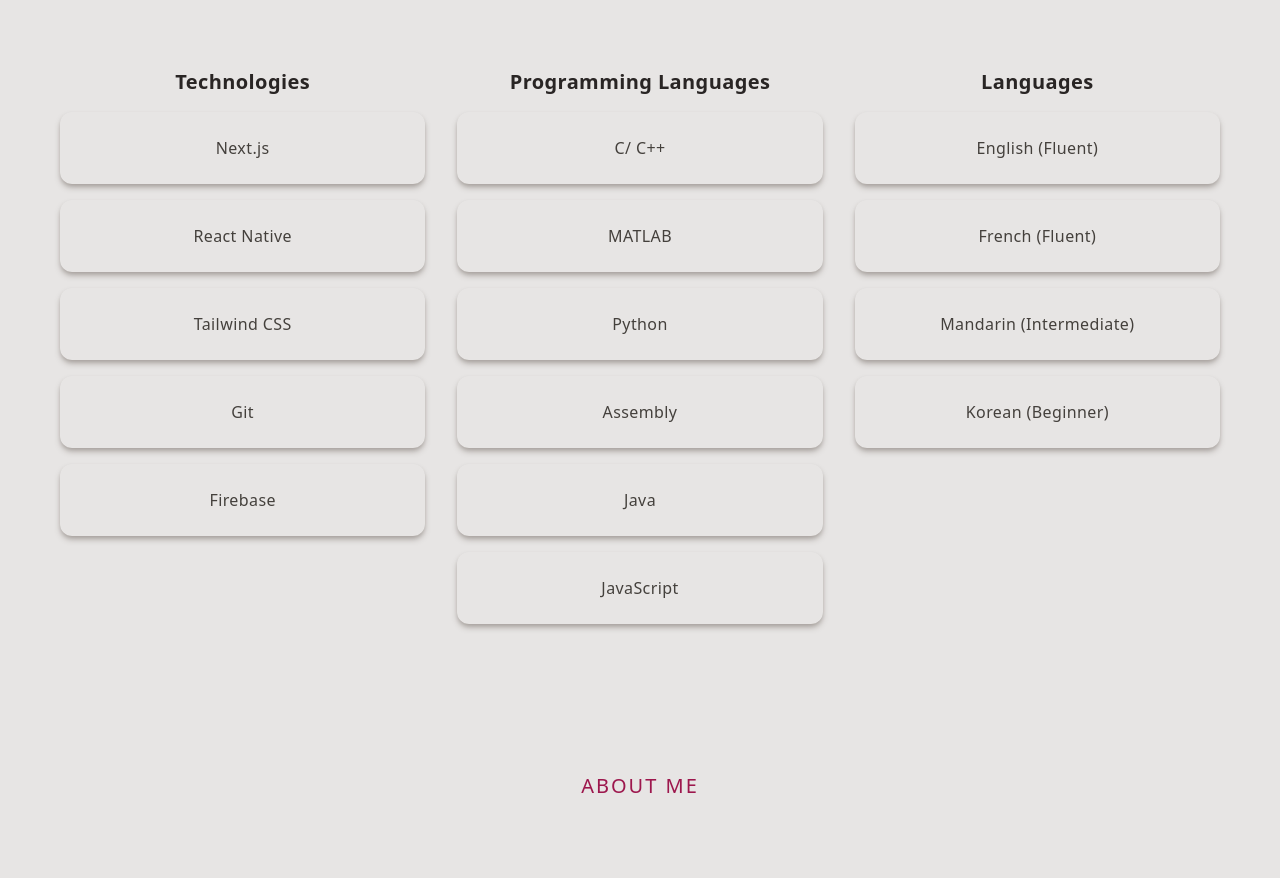
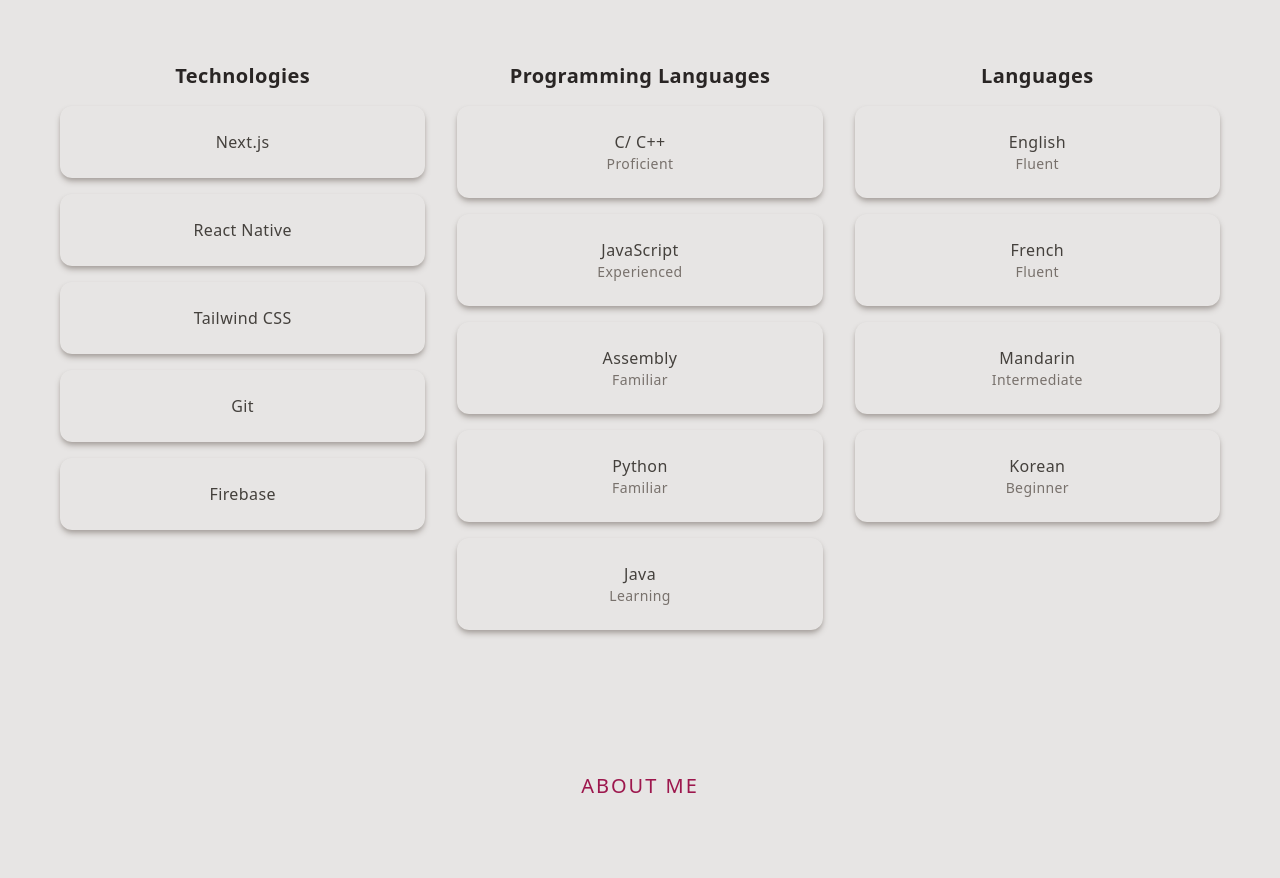
Before and after one commit to cnmorali/Personal-Website, a Next.js app: page / in a window 1280 px wide. Shown: the part 1960-2838 px from the top of the page. Built offline with nearby package versions, Linux system fonts and the light colour scheme.

Commit message:
Updated skills

```diff
--- a/src/app/components/Skills.jsx
+++ b/src/app/components/Skills.jsx
@@ -32,21 +32,23 @@
             <h2 className='text-center text-xl font-semibold text-stone-800'>Programming Languages</h2>
             <div className='p-6 shadow-md  shadow-stone-400 rounded-xl hover:bg-stone-100 transition duration-300'>
               <h3 className='text-center text-stone-700 font-normal'>C/ C++</h3>
-            </div>
-            <div className='p-6 shadow-md shadow-stone-400 rounded-xl hover:bg-stone-100 transition duration-300'>
-              <h3 className='text-center text-stone-700 font-normal'>MATLAB</h3>
+              <p className='text-center text-sm text-stone-500'>Proficient</p>
             </div>
             <div className='p-6 shadow-md  shadow-stone-400 rounded-xl  hover:bg-stone-100 transition duration-300'>
-              <h3 className='text-center text-stone-700 font-normal'>Python</h3>
+              <h3 className='text-center text-stone-700 font-normal'>JavaScript</h3>
+              <p className='text-center text-sm text-stone-500'>Experienced</p>
             </div>
             <div className='p-6 shadow-md  shadow-stone-400 rounded-xl hover:bg-stone-100 transition duration-300'>
               <h3 className='text-center text-stone-700 font-normal'>Assembly</h3>
+              <p className='text-center text-sm text-stone-500'>Familiar</p>
+            </div>
+            <div className='p-6 shadow-md  shadow-stone-400 rounded-xl hover:bg-stone-100 transition duration-300'>
+              <h3 className='text-center text-stone-700 font-normal'>Python</h3>
+              <p className='text-center text-sm text-stone-500'>Familiar</p>
             </div>
             <div className='p-6 shadow-md  shadow-stone-400 rounded-xl hover:bg-stone-100 transition duration-300'>
               <h3 className='text-center text-stone-700 font-normal'>Java</h3>
-            </div>
-            <div className='p-6 shadow-md  shadow-stone-400 rounded-xl hover:bg-stone-100 transition duration-300'>
-              <h3 className='text-center text-stone-700 font-normal'>JavaScript</h3>
+              <p className='text-center text-sm text-stone-500'>Learning</p>
             </div>
           </div>
 
@@ -54,16 +56,20 @@
           <div className='space-y-4'>
             <h2 className='text-center text-xl font-semibold text-stone-800'>Languages</h2>
             <div className='p-6 shadow-md  shadow-stone-400 bg-stone-200 rounded-xl hover:bg-stone-100 transition duration-300'>
-              <h3 className='text-center text-stone-700 font-normal'>English (Fluent)</h3>
+              <h3 className='text-center text-stone-700 font-normal'>English</h3>
+              <p className='text-center text-sm text-stone-500'>Fluent</p>
             </div>
             <div className='p-6 shadow-md  shadow-stone-400 rounded-xl hover:bg-stone-100 transition duration-300'>
-              <h3 className='text-center text-stone-700 font-normal'>French (Fluent)</h3>
+              <h3 className='text-center text-stone-700 font-normal'>French</h3>
+              <p className='text-center text-sm text-stone-500'>Fluent</p>
             </div>
             <div className='p-6 shadow-md  shadow-stone-400 rounded-xl hover:bg-stone-100 transition duration-300'>
-              <h3 className='text-center text-stone-700 font-normal'>Mandarin (Intermediate)</h3>
+              <h3 className='text-center text-stone-700 font-normal'>Mandarin</h3>
+              <p className='text-center text-sm text-stone-500'>Intermediate</p>
             </div>
             <div className='p-6 shadow-md  shadow-stone-400 rounded-xl hover:bg-stone-100 transition duration-300'>
-              <h3 className='text-center text-stone-700 font-normal'>Korean (Beginner)</h3>
+              <h3 className='text-center text-stone-700 font-normal'>Korean</h3>
+              <p className='text-center text-sm text-stone-500'>Beginner</p>
             </div>
           </div>
         </div>
```
